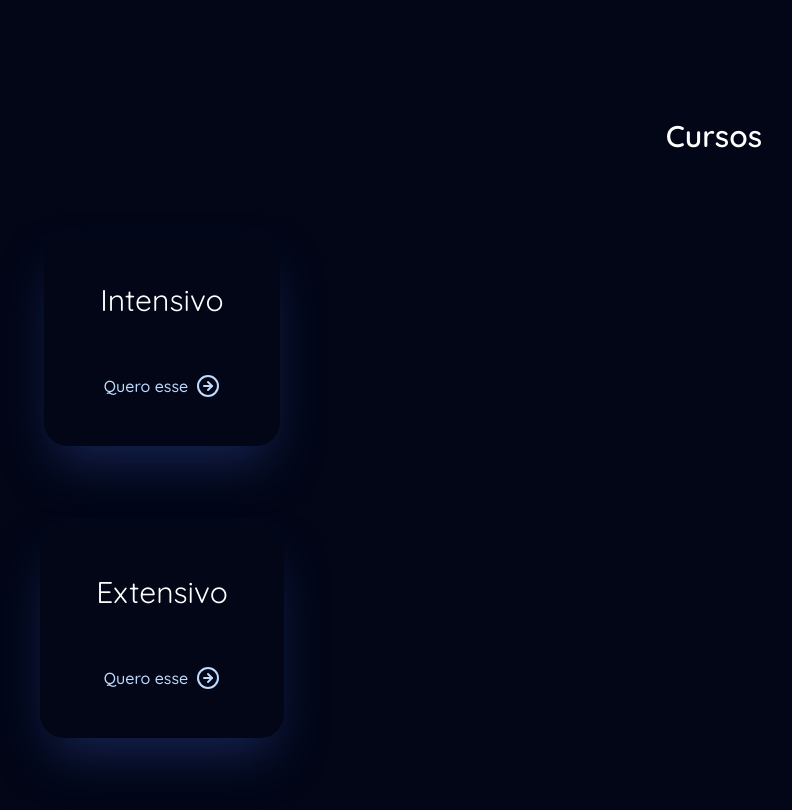
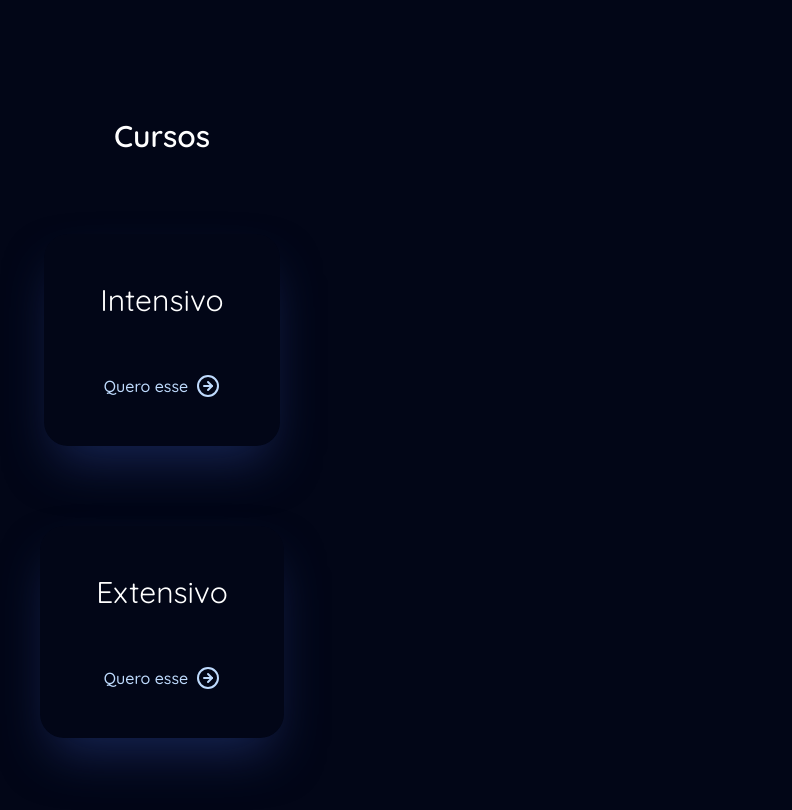
Before and after one commit to luccaparadeda/phdaquimica, a Next.js app: page / in a window 1280 px wide. Shown: the part 1106-1916 px from the top of the page, without its empty margins (478-1270 px from the left). Built offline with nearby package versions, Linux system fonts and the light colour scheme.

Commit message:
fix: cursos align

```diff
--- a/src/app/page.tsx
+++ b/src/app/page.tsx
@@ -90,7 +90,7 @@ export default function Home() {
 					</p>
 				</div>
 				<section className='flex min-h-screen gap-20 w-full flex-col items-center mt-20	p-10'>
-					<h2 className='text-white font-semibold text-3xl w-full text-right'>
+					<h2 className='text-white font-semibold text-3xl w-full text-center'>
 						Cursos
 					</h2>
 					<div className='flex gap-10 flex-col p-10 items-center shadow-2xl shadow-blue-950 rounded-3xl'>
```
